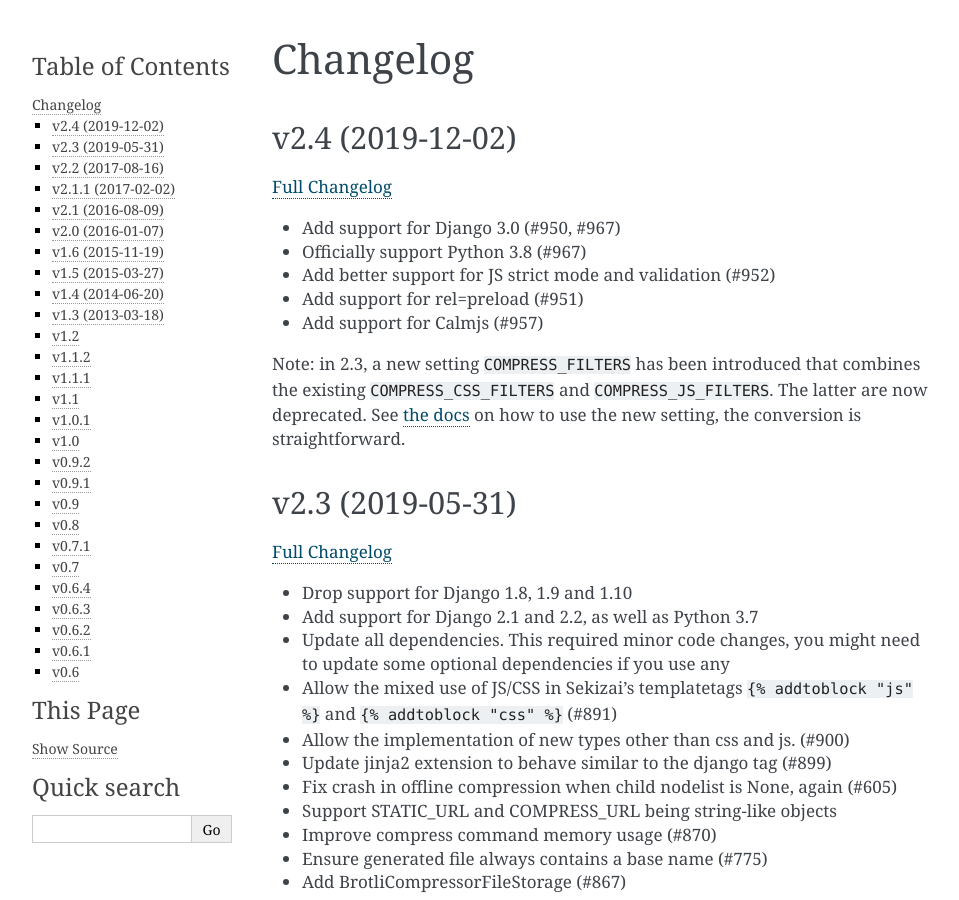
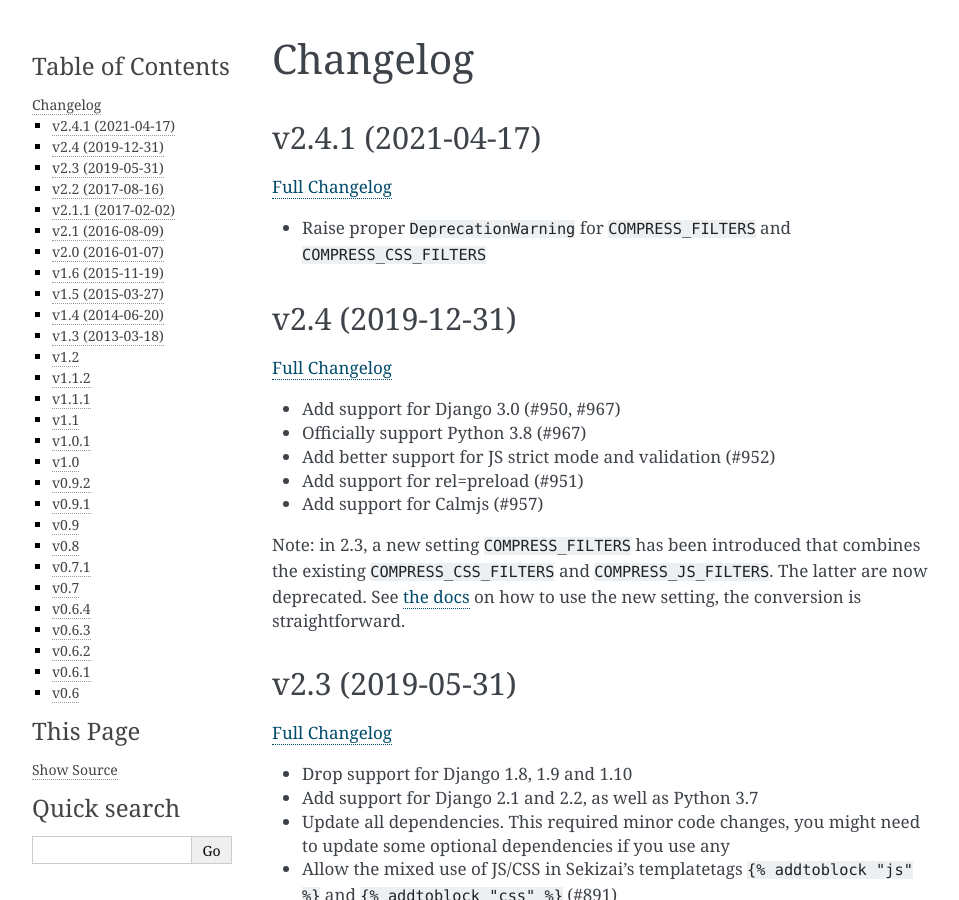
Before and after one commit to django-compressor/django-compressor, a Sphinx documentation site: the page built from docs/changelog.txt, in a window 1280 px wide and 900 px high. Shown: the whole window, without its empty margins (148-1107 px from the left). Built offline with Sphinx 7.4.7, drawn with Linux system fonts in a browser that asks for light colours.

Commit message:
Add 2.4.1 changelog (cherry-pick from develop branch)

```diff
--- a/docs/changelog.txt
+++ b/docs/changelog.txt
@@ -1,7 +1,15 @@
 Changelog
 =========
 
-v2.4 (2019-12-02)
+v2.4.1 (2021-04-17)
+-----------------
+
+`Full Changelog <https://github.com/django-compressor/django-compressor/compare/2.4...2.4.1>`_
+
+- Raise proper ``DeprecationWarning`` for ``COMPRESS_FILTERS`` and ``COMPRESS_CSS_FILTERS``
+
+
+v2.4 (2019-12-31)
 -----------------
 
 `Full Changelog <https://github.com/django-compressor/django-compressor/compare/2.3...2.4>`_
```
